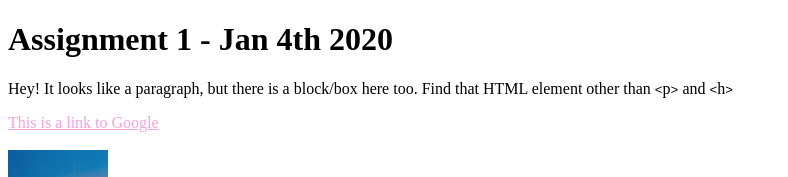
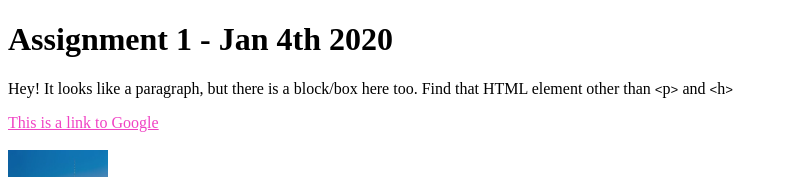
Before and after one commit to mdzzaman01/mdzzaman01.github.io, a plain HTML site: page Assignment1.html in a window 1280 px wide. Shown: the top 177 px of the page, without its empty margins (0-788 px from the left). Drawn offline with Linux system fonts and the light colour scheme.

Commit message:
Update Assignment1.html

```diff
--- a/Assignment1.html
+++ b/Assignment1.html
@@ -11,7 +11,7 @@
 			Find that HTML element other than <code>&lt;</code>p<code>&gt;</code>
 			and <code>&lt;</code>h<code>&gt;</code></p>
 
-		<a href="https://www.google.com" style="color:#f5a2e0;">This is a link to Google</a><br><br>
+		<a href="https://www.google.com" style="color:#f043c4;">This is a link to Google</a><br><br>
 
 		<a href="https://www.google.com"><img src="nyc.jpg" alt="New York City View"
 				title="" width="100px" height="150px"></a>
```
